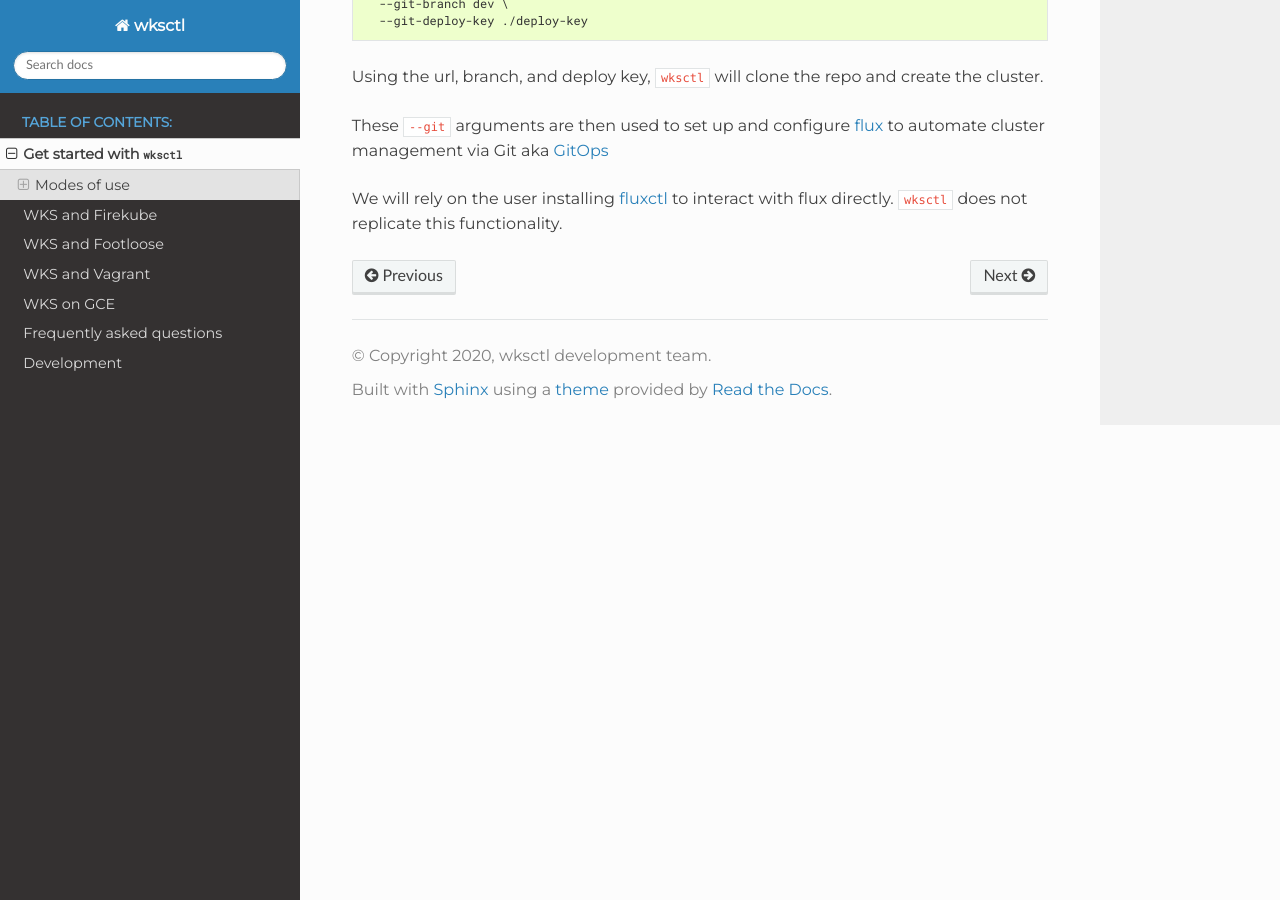
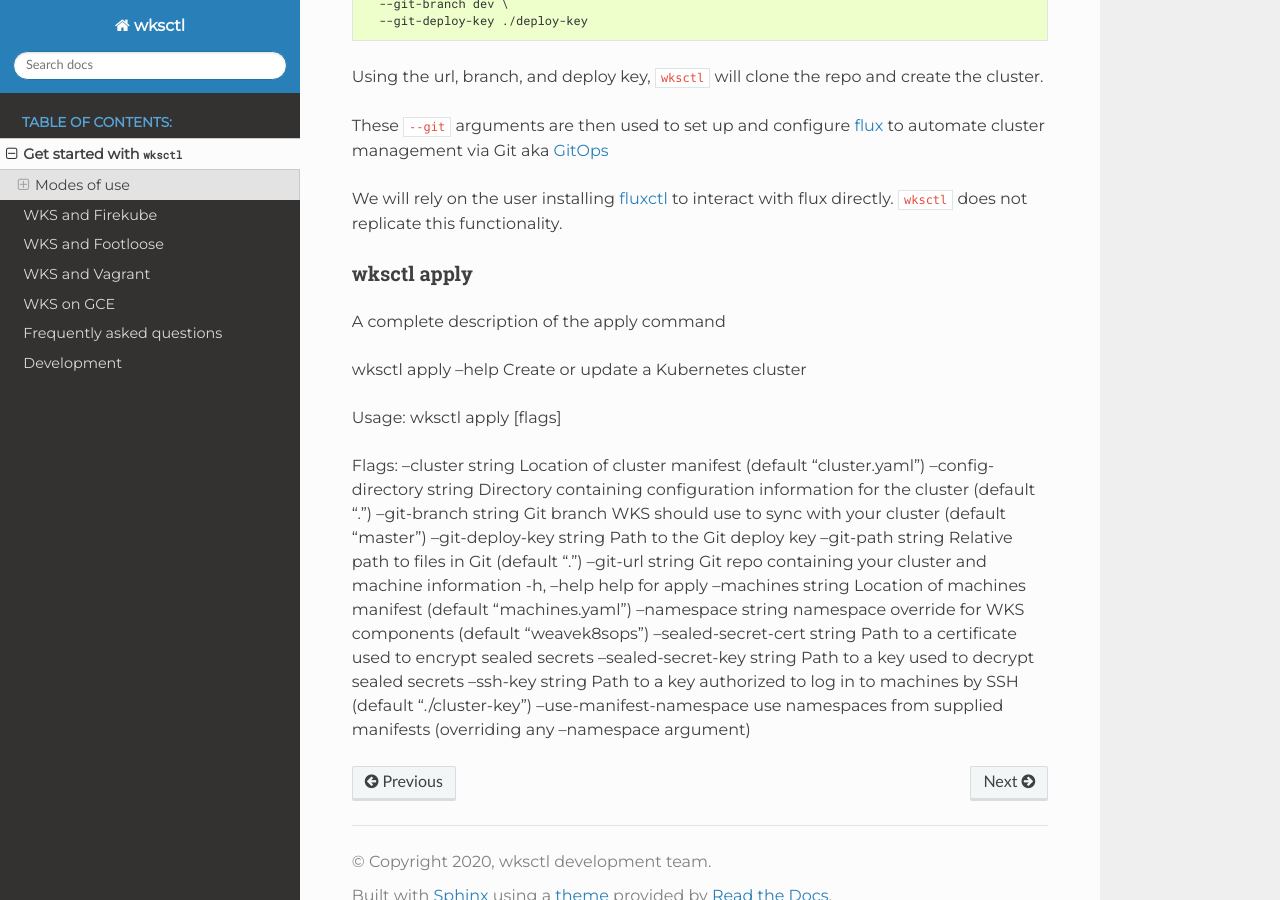
Before and after one commit to weaveworks/wksctl, a Sphinx documentation site: the page built from docs/get-started.md, in a window 1280 px wide and 900 px high, scrolled down 1009 px. Built offline with Sphinx 7.4.7 and the Read the Docs theme 2.0.0, drawn with Linux system fonts in a browser that asks for light colours.

Commit message:
Added a complete description of the apply command
added wksctl apply --help + flags

```diff
--- a/docs/get-started.md
+++ b/docs/get-started.md
@@ -41,3 +41,27 @@ Using the url, branch, and deploy key, `wksctl` will clone the repo and create t
 These `--git` arguments are then used to set up and configure [flux](https://www.weave.works/oss/flux/) to automate cluster management via Git aka [GitOps](https://www.weave.works/technologies/gitops/)
 
 We will rely on the user installing [fluxctl](https://docs.fluxcd.io/en/latest/references/fluxctl.html#installing-fluxctl) to interact with flux directly.  `wksctl` does not replicate this functionality.
+
+### wksctl apply
+A complete description of the apply command
+
+wksctl apply --help
+Create or update a Kubernetes cluster
+
+Usage:
+  wksctl apply [flags]
+
+Flags:
+      --cluster string              Location of cluster manifest (default "cluster.yaml")
+      --config-directory string     Directory containing configuration information for the cluster (default ".")
+      --git-branch string           Git branch WKS should use to sync with your cluster (default "master")
+      --git-deploy-key string       Path to the Git deploy key
+      --git-path string             Relative path to files in Git (default ".")
+      --git-url string              Git repo containing your cluster and machine information
+  -h, --help                        help for apply
+      --machines string             Location of machines manifest (default "machines.yaml")
+      --namespace string            namespace override for WKS components (default "weavek8sops")
+      --sealed-secret-cert string   Path to a certificate used to encrypt sealed secrets
+      --sealed-secret-key string    Path to a key used to decrypt sealed secrets
+      --ssh-key string              Path to a key authorized to log in to machines by SSH (default "./cluster-key")
+      --use-manifest-namespace      use namespaces from supplied manifests (overriding any --namespace argument)
```
